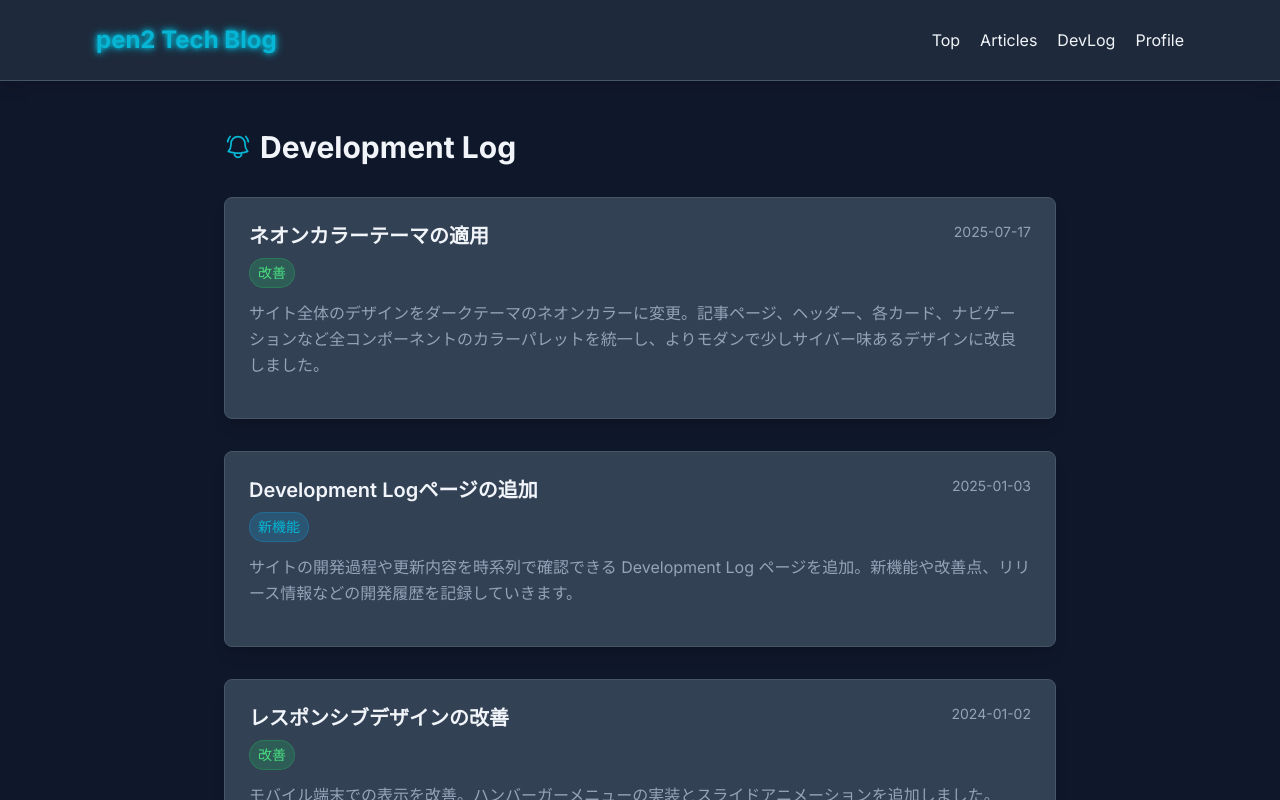
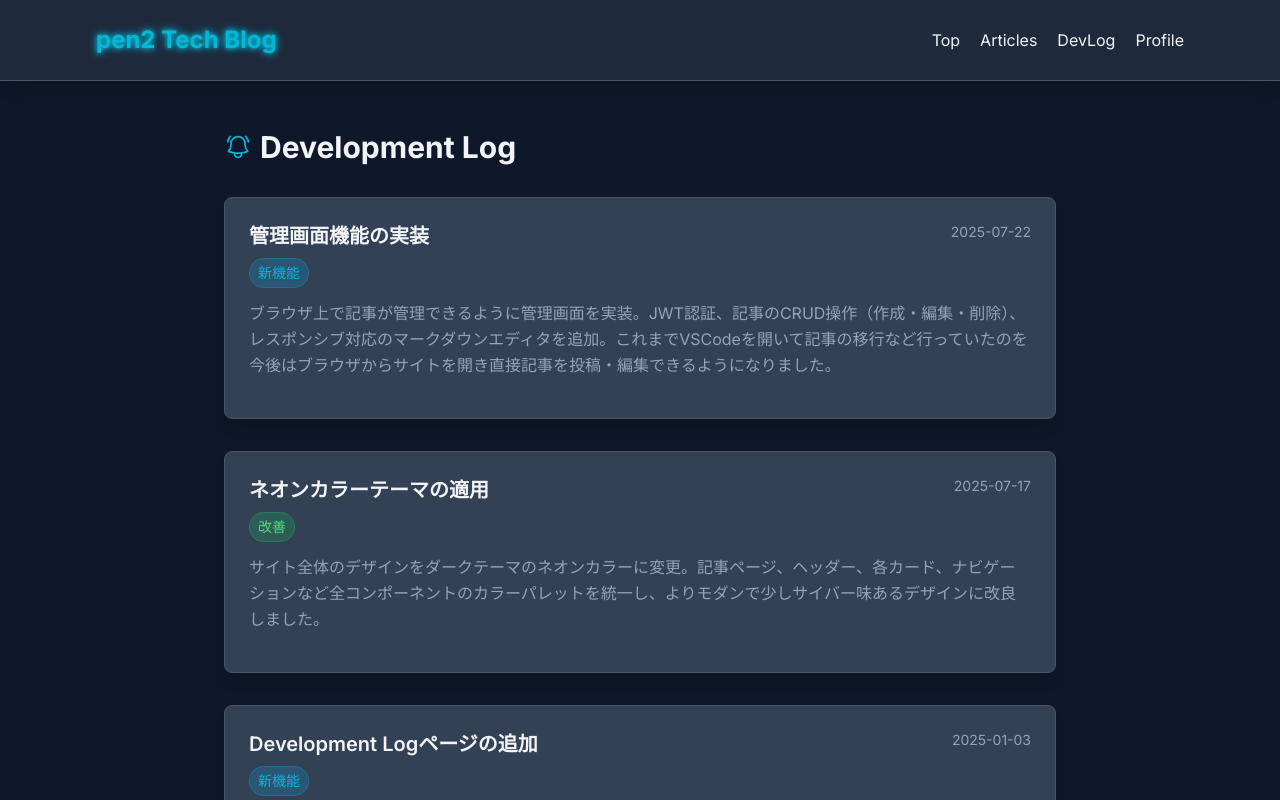
Before and after one commit to n-haruhi/my-tech-blog, a Next.js app: page /changelog in a window 1280 px wide. Shown: the top 800 px of the page. Built offline with nearby package versions, Linux system fonts and the light colour scheme.

Commit message:
docs: update development log with admin panel feature

```diff
--- a/src/app/(main)/changelog/page.tsx
+++ b/src/app/(main)/changelog/page.tsx
@@ -13,6 +13,12 @@ type ChangelogItem = {
 }
 
 const changelog: ChangelogItem[] = [
+  {
+    date: '2025-07-22',
+    title: '管理画面機能の実装',
+    description: 'ブラウザ上で記事が管理できるように管理画面を実装。JWT認証、記事のCRUD操作（作成・編集・削除）、レスポンシブ対応のマークダウンエディタを追加。これまでVSCodeを開いて記事の移行など行っていたのを今後はブラウザからサイトを開き直接記事を投稿・編集できるようになりました。',
+    category: 'feature'
+  },
   {
     date: '2025-07-17',
     title: 'ネオンカラーテーマの適用',
```
